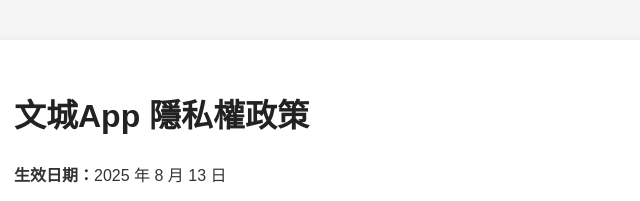
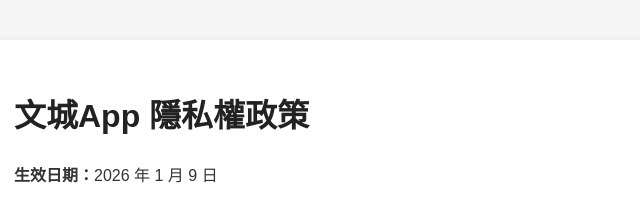
Before and after one commit to Nacho6666/karwee_wmch_app_info, a plain HTML site: page index.html in a window 1280 px wide. Shown: the top 201 px of the page, 226-866 px from the left. Drawn offline with Linux system fonts and the light colour scheme.

Commit message:
Update date index.html

```diff
--- a/index.html
+++ b/index.html
@@ -47,7 +47,7 @@
   <div class="container">
 
     <h1>文城App 隱私權政策</h1>
-    <p><strong>生效日期：</strong>2025 年 8 月 13 日</p>
+    <p><strong>生效日期：</strong>2026 年 1 月 9 日</p>
     <p>文城App（以下稱「本App」）重視您的隱私，並依據相關法規（包含《個人資料保護法》）制定本政策，以說明我們如何蒐集、使用、儲存與保護您的資料。當您使用本App，即視為同意本政策。</p>
     <hr>
     <h2>Google Play 審查測試帳號</h2>
```
